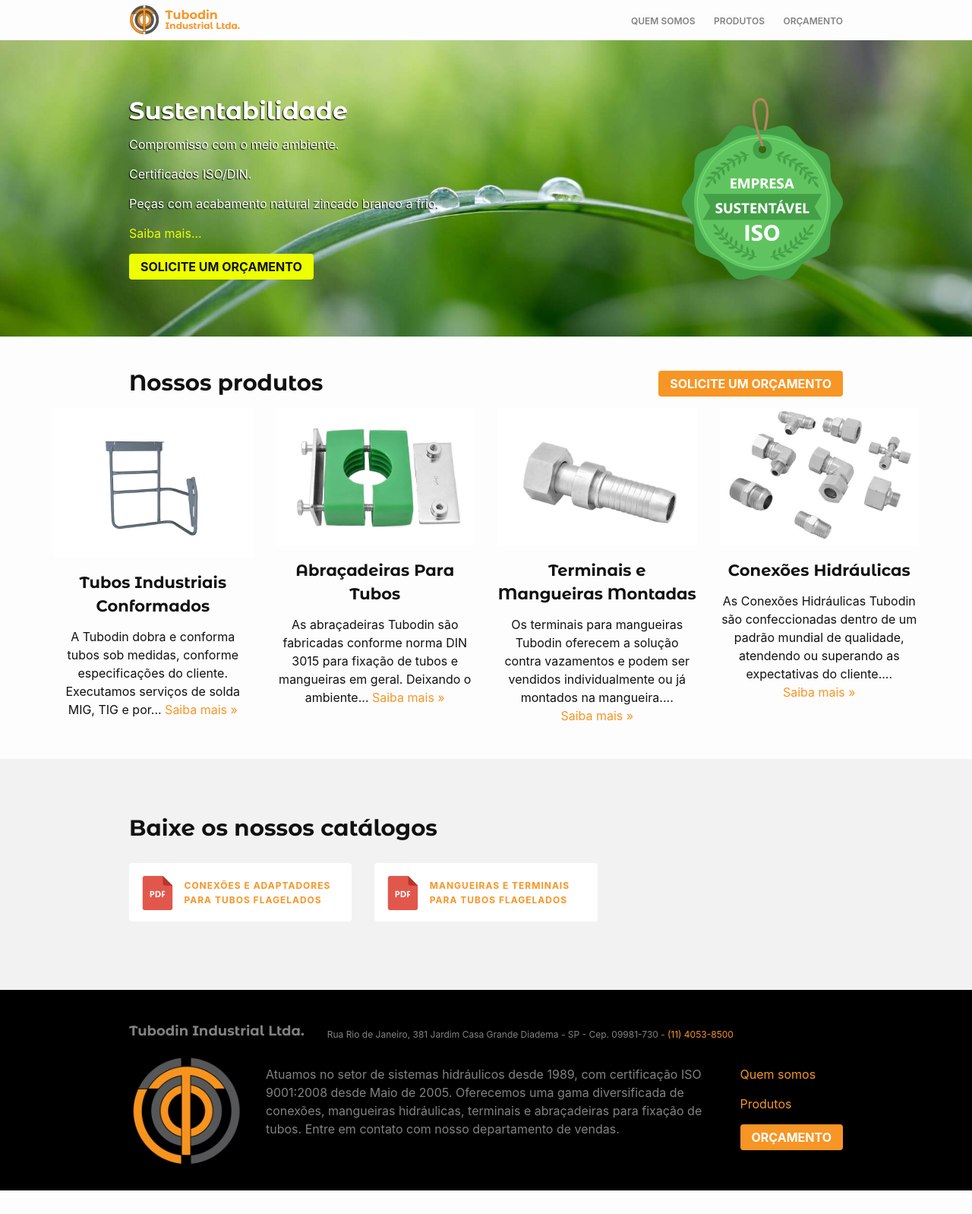
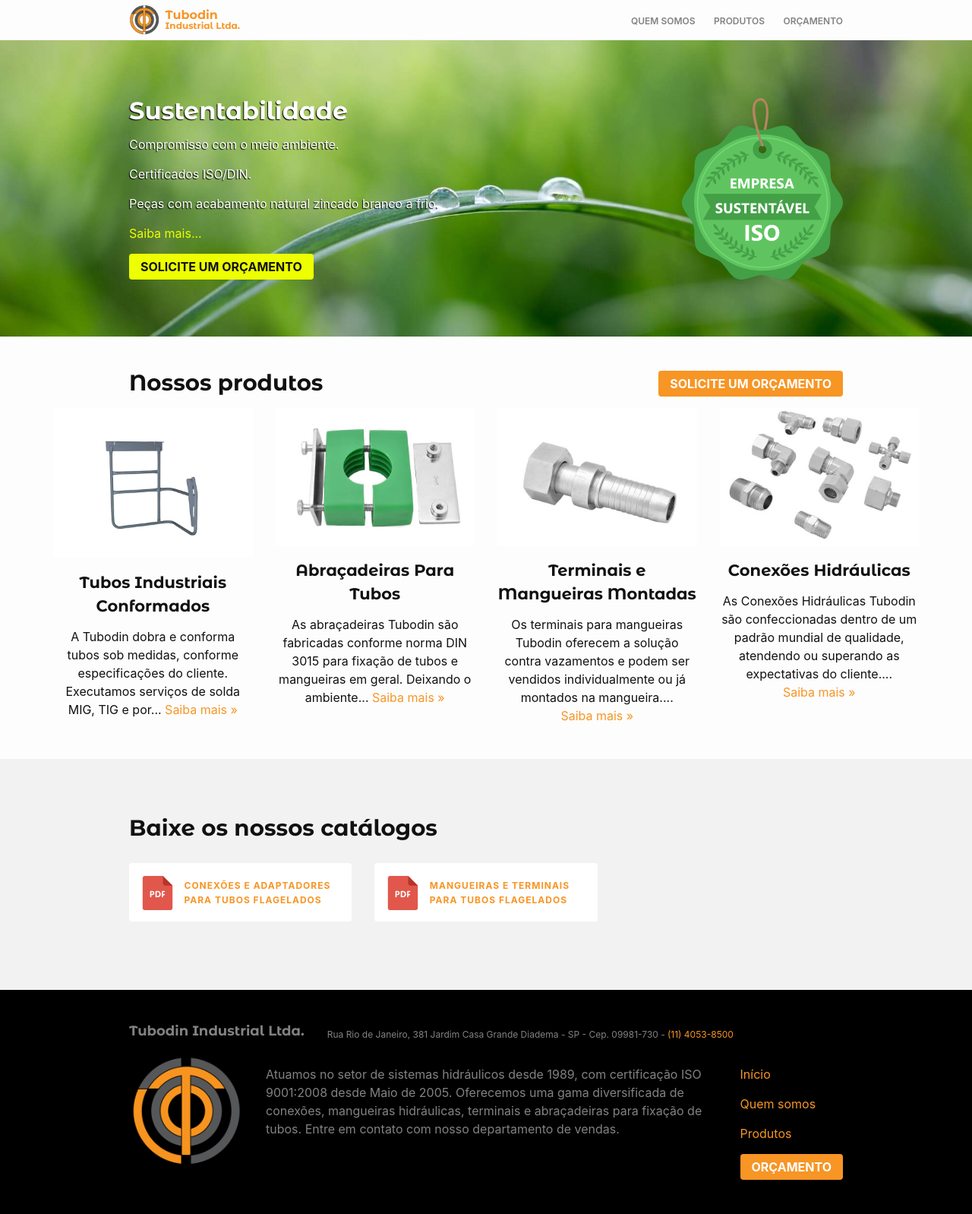
Before and after one commit to Tubodin/tubodin.github.io, a Jekyll site: the page built from index.html, in a window 1280 px wide. Shown: the whole page at 76% size. Built offline with Jekyll 4.4.1, drawn with Linux system fonts in a browser that asks for light colours; before the commit the page ends 1567 px from its top, so only the background shows below that.

Commit message:
Ajustes no formulário de contato

```diff
--- a/_includes/contato.html
+++ b/_includes/contato.html
@@ -1,6 +1,6 @@
 
 <div id="contato" data-modal="" data-grid="row center">
-    <form action="server.tubodin.com.br/enviar_email.php" method="post" class="wrapper">
+    <form action="server.tubodin.com.br/enviar_email.php" method="post" class="wrapper tiny">
         <div data-grid="row spacing start">
             <h4 data-modal-title>Fale conosco</h4>
             <a href="#×" data-cell="shrink" data-btn="link" data-modal-close>&times;</a>
--- a/_includes/footer.html
+++ b/_includes/footer.html
@@ -21,6 +21,9 @@
       </div>
 
       <nav data-cell="shrink">
+        <p>
+          <a href="{{ site.baseurl }}/">Início</a>
+        </p>
 
         {% for my_page in site.pages %}
           {% if my_page.nav-title %}
@@ -31,10 +34,10 @@
         {% endfor %}
 
         <p>
-          <a class="page-link" href="{{ site.baseurl }}/produtos/">Produtos</a>
+          <a href="{{ site.baseurl }}/produtos/">Produtos</a>
         </p>
         <p>
-          <a class="page-link" href="#contato" data-btn>Orçamento</a>
+          <a href="#contato" data-btn>Orçamento</a>
         </p>
 
       </nav>
--- a/_sass/_forms.sass
+++ b/_sass/_forms.sass
@@ -2,14 +2,14 @@
   padding: 10px
   border: 1px solid $grey-color-light
   border-radius: 4px
-  background-color: #fff
+  background-color: $grey-color-light
   transition: 0.2s ease-in-out
   backface-visibility: hidden
   outline: none
   overflow: visible // normalize.css
   &:focus
-    border-color: $grey-color
-    box-shadow: 0 2px 10px 0 rgba($brand-color, .5)
+    background-color: #fff
+    border-bottom-color: $brand-color
 
 %form-inputs
   width: 100%
--- a/_sass/module/_data-modal.sass
+++ b/_sass/module/_data-modal.sass
@@ -40,6 +40,8 @@
         max-height: 100%
         overflow: auto
         background-color: #fff
+        border-radius: 5px
+        box-shadow: 0 2px 5px 0 rgba(#000, .5)
         -webkit-transform: translateY(0)
         transform: translateY(0)
         -webkit-transition-duration: .6s
```
